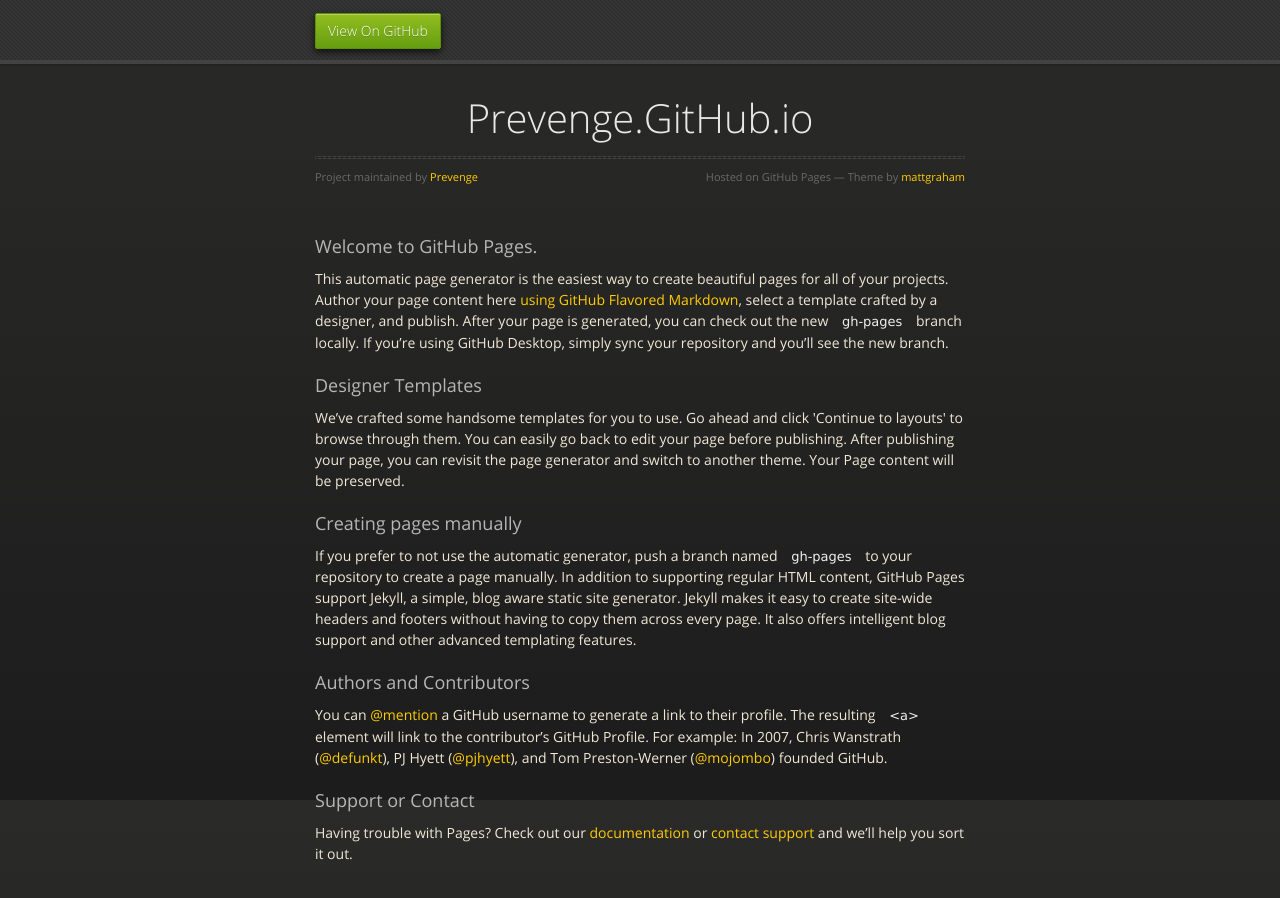
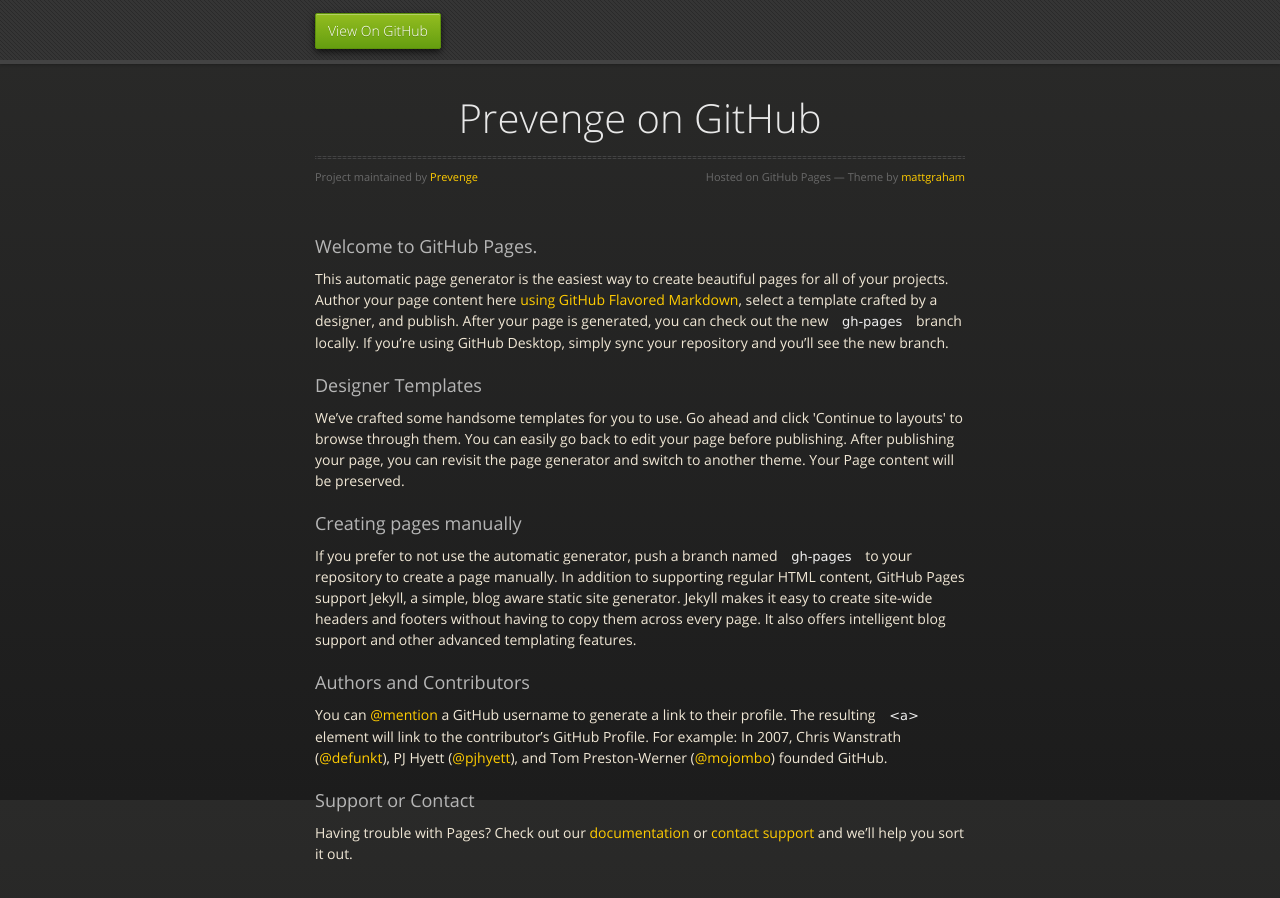
Before and after one commit to Prevenge/prevenge.github.io, a plain HTML site: page index.html in a window 1280 px wide. Drawn offline with nearby package versions, Linux system fonts and the light colour scheme.

Commit message:
testing title change

```diff
--- a/index.html
+++ b/index.html
@@ -3,7 +3,7 @@
   <head>
     <meta charset="utf-8">
     <meta http-equiv="X-UA-Compatible" content="chrome=1">
-    <title>Prevenge.GitHub.io by Prevenge</title>
+    <title>Prevenge.GitHub.io</title>
     <link rel="stylesheet" href="stylesheets/styles.css">
     <link rel="stylesheet" href="stylesheets/github-dark.css">
     <script src="https://ajax.googleapis.com/ajax/libs/jquery/1.7.1/jquery.min.js"></script>
@@ -28,7 +28,7 @@
 
       <section>
         <div id="title">
-          <h1>Prevenge.GitHub.io</h1>
+          <h1>Prevenge on GitHub</h1>
           <p></p>
           <hr>
           <span class="credits left">Project maintained by <a href="https://github.com/Prevenge">Prevenge</a></span>
```
